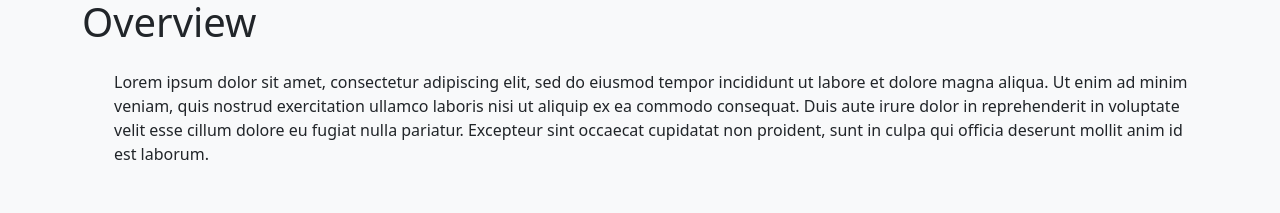
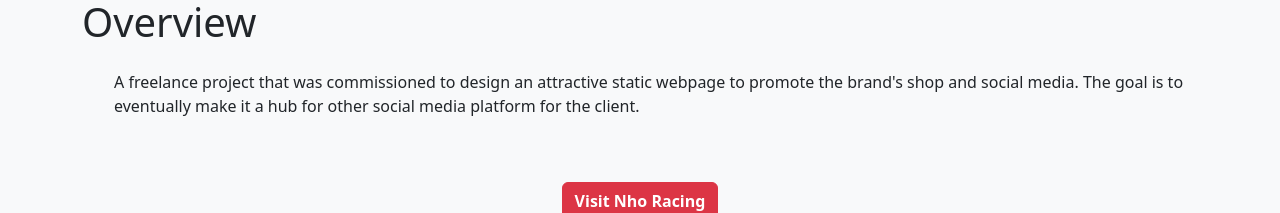
Before and after one commit to j-tran90/portfolio, a React (Vite) app: page /nhoracing in a window 1280 px wide. Shown: the part 584-797 px from the top of the page. Built offline with nearby package versions, Linux system fonts and the light colour scheme.

Commit message:
fixed some links and text on skills page

```diff
--- a/src/components/Navlinks.jsx
+++ b/src/components/Navlinks.jsx
@@ -33,7 +33,7 @@ export default function Navlinks() {
               </a>
             </li>
             <li>
-              <a className="dropdown-item" href="#">
+              <a className="dropdown-item disabled" href="#">
                 Tix
               </a>
             </li>
--- a/src/pages/About.jsx
+++ b/src/pages/About.jsx
@@ -24,7 +24,8 @@ function About() {
             />
           </div>
         </div>
-        <div className="container text-center pb-5">
+        {/* Hidden until integrated */}
+        <div className="container text-center pb-5 d-none">
           <a className="btn btn-primary" href="#" role="button">
             My Resume
           </a>
--- a/src/pages/Nhoracing.jsx
+++ b/src/pages/Nhoracing.jsx
@@ -13,13 +13,10 @@ export default function Nhoracing() {
         <p className="display-6 pb-2">Overview</p>
         <p>
           <ul>
-            Lorem ipsum dolor sit amet, consectetur adipiscing elit, sed do
-            eiusmod tempor incididunt ut labore et dolore magna aliqua. Ut enim
-            ad minim veniam, quis nostrud exercitation ullamco laboris nisi ut
-            aliquip ex ea commodo consequat. Duis aute irure dolor in
-            reprehenderit in voluptate velit esse cillum dolore eu fugiat nulla
-            pariatur. Excepteur sint occaecat cupidatat non proident, sunt in
-            culpa qui officia deserunt mollit anim id est laborum.
+            A freelance project that was commissioned to design an attractive
+            static webpage to promote the brand's shop and social media. The
+            goal is to eventually make it a hub for other social media platform
+            for the client.
           </ul>
           <div className="text-center p-5">
             <a
--- a/src/pages/Seashell.jsx
+++ b/src/pages/Seashell.jsx
@@ -17,13 +17,10 @@ export default function Seashell() {
         <p className="display-6 pb-2">Overview</p>
         <p>
           <ul>
-            Lorem ipsum dolor sit amet, consectetur adipiscing elit, sed do
-            eiusmod tempor incididunt ut labore et dolore magna aliqua. Ut enim
-            ad minim veniam, quis nostrud exercitation ullamco laboris nisi ut
-            aliquip ex ea commodo consequat. Duis aute irure dolor in
-            reprehenderit in voluptate velit esse cillum dolore eu fugiat nulla
-            pariatur. Excepteur sint occaecat cupidatat non proident, sunt in
-            culpa qui officia deserunt mollit anim id est laborum.
+            A simple open chat application design to be step stones for a more
+            intricate chat application. The goal is to expand the chat to allow
+            group conversations. The objective is to keep it lightweight so that
+            it can be integrated into a larger application.
           </ul>
           <div className="text-center p-5">
             <a
```
